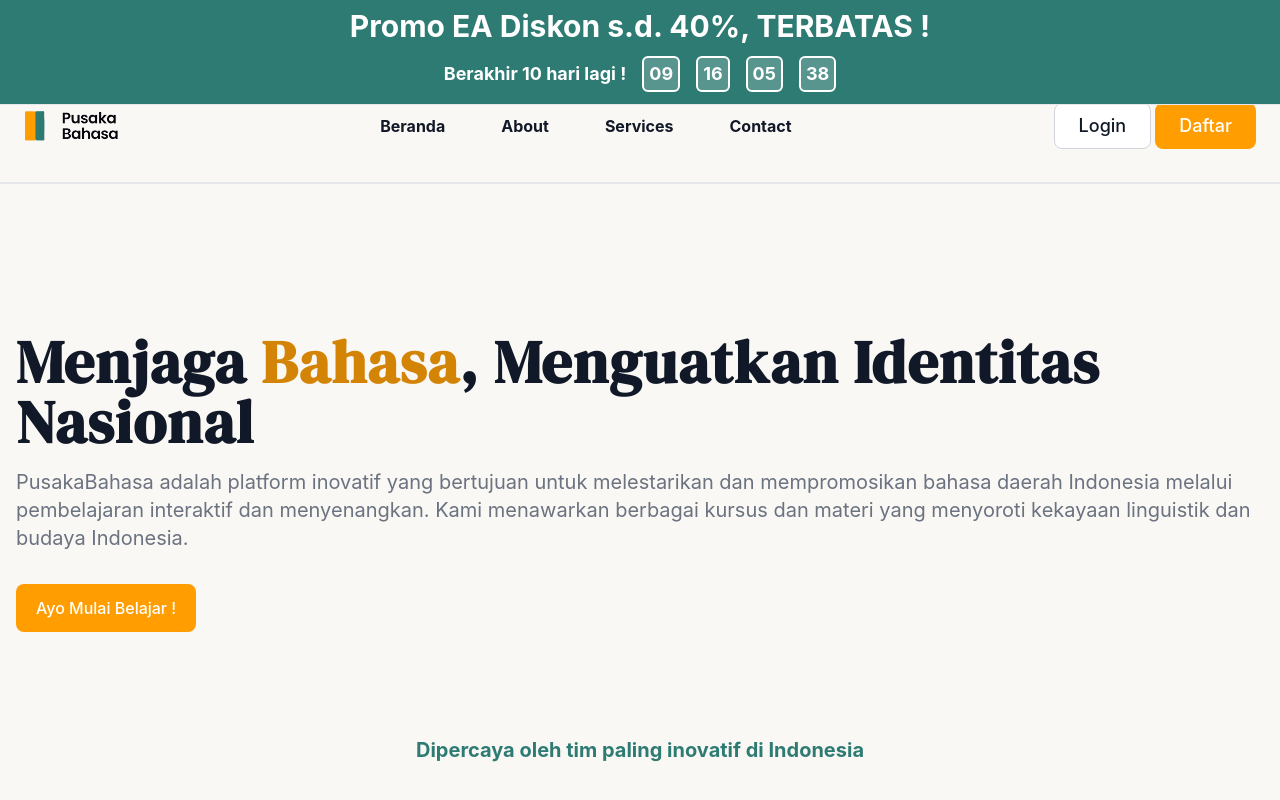
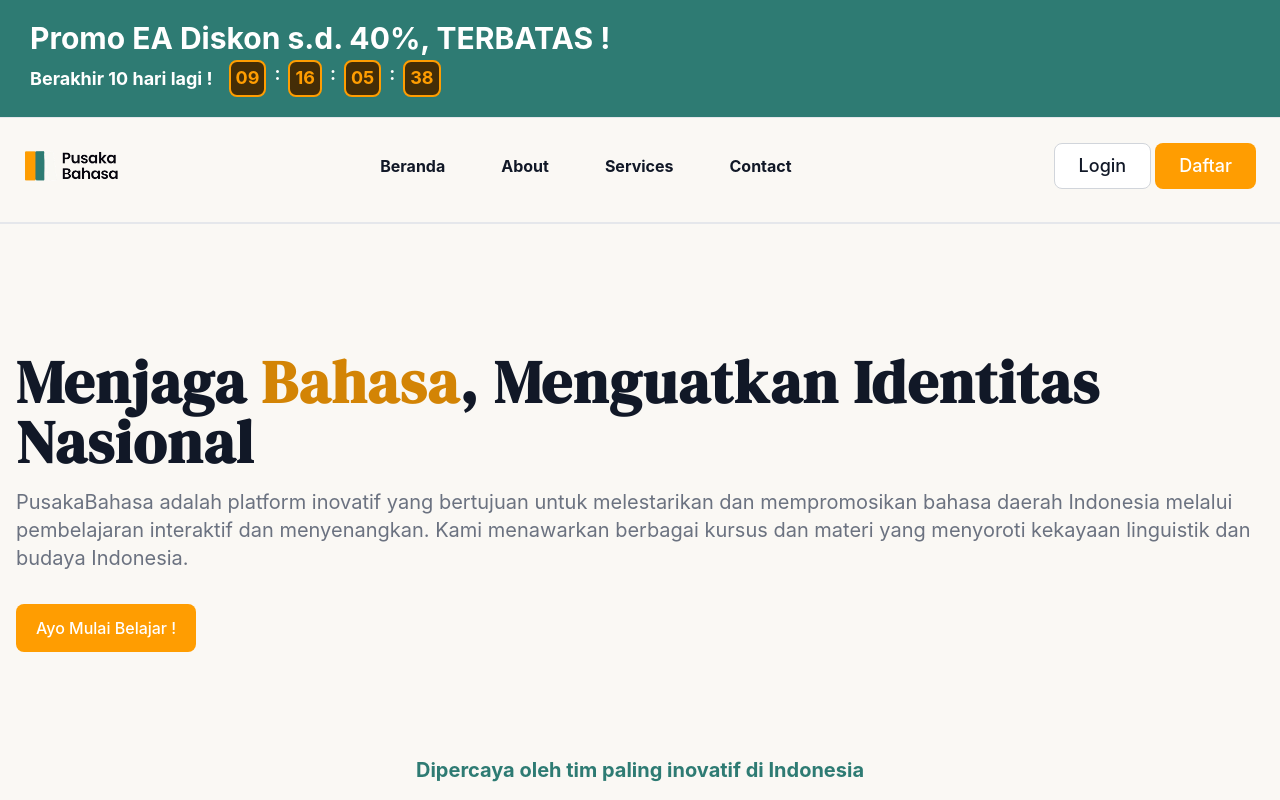
Before and after one commit to Pusaka-Bahasa/pusaka-bahasa, an Astro site: page / in a window 1280 px wide. Shown: the top 800 px of the page. Built offline with nearby package versions, Linux system fonts and the light colour scheme; Astro itself is replaced by a stand-in of ours; grey boxes are pictures that could not be loaded.

Commit message:
update: banner styling and fixed position banner

```diff
--- a/src/components/components/Banner.astro
+++ b/src/components/Banner.astro
@@ -1,30 +1,27 @@
-<div id="sticky-banner" tabindex="-1" class="fixed top-0 start-0 z-50 flex justify-between w-full pb-3 pt-2 border-b border-gray-200 bg-primary dark:bg-gray-700 dark:border-gray-600">
-    <div class="flex items-start mx-auto">
-        <p class="flex items-center">
-            <!-- <span class="inline-flex p-1 me-3 bg-gray-200 rounded-full dark:bg-gray-600 w-6 h-6 items-center justify-center flex-shrink-0">
-                <svg class="w-3 h-3 text-blue-500 dark:text-blue-400" aria-hidden="true" xmlns="http://www.w3.org/2000/svg" fill="currentColor" viewBox="0 0 18 19">
-                    <path d="M15 1.943v12.114a1 1 0 0 1-1.581.814L8 11V5l5.419-3.871A1 1 0 0 1 15 1.943ZM7 4H2a2 2 0 0 0-2 2v4a2 2 0 0 0 2 2v5a2 2 0 0 0 2 2h1a2 2 0 0 0 2-2V4ZM4 17v-5h1v5H4ZM16 5.183v5.634a2.984 2.984 0 0 0 0-5.634Z"/>
-                </svg>
-                <span class="sr-only">Light bulb</span>
-            </span> -->
+<div id="sticky-banner" tabindex="-1" class="fixed top-0 start-0 z-50 flex justify-between w-full pb-5 pt-5 border-b border-gray-200 bg-primary dark:bg-gray-700 dark:border-gray-600">
+    <div class="flex">
+        <p class="flex" style="margin-left: 30px;">
             <div class="grid text-center gap-1">
-                <span class="text-3xl font-bold text-white mb-2">Promo EA Diskon s.d. 40%, TERBATAS !</span>
-                <div class="flex items-center justify-center gap-4">
+                <span class="text-3xl font-bold text-white">Promo EA Diskon s.d. 40%, TERBATAS !</span>
+                <div class="flex items-center justify-left gap-4">
                     <span class="text-lg font-bold text-white">
                         Berakhir 10 hari lagi !
                     </span>
-                    <div class="flex gap-4">
+                    <div class="flex gap-2">
                         <div class="countdown-box">
-                            <div id="days" class="text-lg font-bold text-white">00</div>
+                            <div id="days" class="text-lg font-bold">00</div>
                         </div>
+                        <span class="text-lg font-bold text-white">:</span>
                         <div class="countdown-box">
-                            <div id="hours" class="text-lg font-bold text-white">00</div>
+                            <div id="hours" class="text-lg font-bold">00</div>
                         </div>
+                        <span class="text-lg font-bold text-white">:</span>
                         <div class="countdown-box">
-                            <div id="minutes" class="text-lg font-bold text-white">00</div>
+                            <div id="minutes" class="text-lg font-bold">00</div>
                         </div>
+                        <span class="text-lg font-bold text-white">:</span>
                         <div class="countdown-box">
-                            <div id="seconds" class="text-lg font-bold text-white">00</div>
+                            <div id="seconds" class="text-lg font-bold">00</div>
                         </div>
                     </div>
                 </div>
@@ -32,6 +29,7 @@
         </p>
     </div>
 </div>
+
 <script>
     // Set the date we're counting down to (10 days from now at 00:00)
     const countDownDate = new Date();
--- a/src/components/Navbar.astro
+++ b/src/components/Navbar.astro
@@ -1,7 +1,7 @@
 ---
 // Navbar.astro
 ---
-<nav class="bg-original dark:bg-gray-900 fixed w-full z-20 top-0 start-0 border-b-2 border-gray-200 dark:border-gray-600" style="margin-top: 70px;">
+<nav class="bg-original dark:bg-gray-900 fixed w-full z-20 top-0 start-0 border-b-2 border-gray-200 dark:border-gray-600" style="margin-top: 110px;">
     <div class="max-w-screen-xl flex flex-wrap items-center justify-between mx-auto p-6">
       <a href="https://flowbite.com/" class="flex items-center space-x-3 rtl:space-x-reverse">
         <img src="/FullLogo.png" class="h-8" alt="Pusaka Bahasa Logo" />
--- a/src/layouts/Layout.astro
+++ b/src/layouts/Layout.astro
@@ -6,7 +6,7 @@ import "../asset/styles/global.css";
 import "../asset/js/global.js";
 import Navbar from "../components/Navbar.astro"
 import Footer from "../components/Footer.astro";
-import Banner from "../components/components/Banner.astro";
+import Banner from "../components/Banner.astro";
 
 const { title } = Astro.props;
 ---
```
Also changed, not shown: src/asset/styles/global.css.
